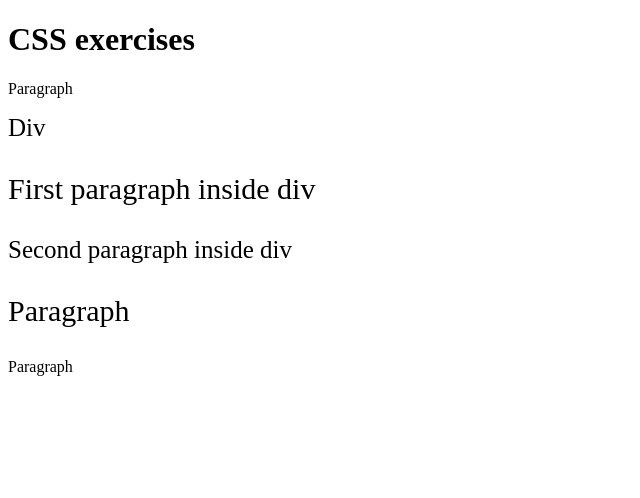
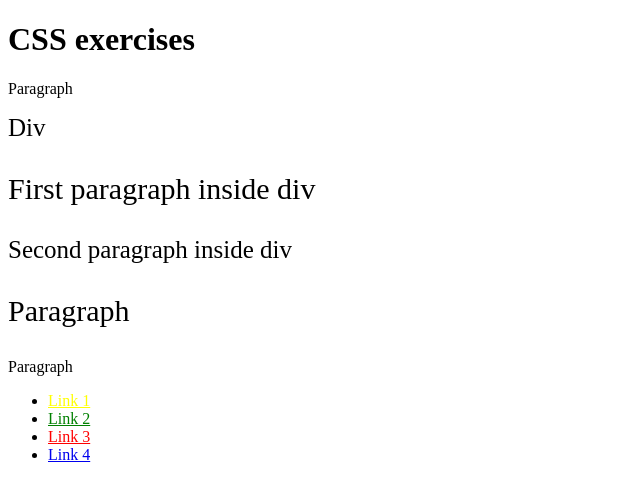
Before and after one commit to AntonHansson21/css-exercise, a plain HTML site: page exercise1/index.html in a window 1280 px wide. Shown: the whole page, without its empty margins (0-640 px from the left). Drawn offline with Linux system fonts and the light colour scheme.

Commit message:
gjorde uppgift 2

```diff
--- a/exercise1/index.html
+++ b/exercise1/index.html
@@ -15,5 +15,13 @@
 <p class="forsta">Paragraph</p>
 <p>Paragraph</p>
 
+<ul>
+    <li><a href="https://www.w3schools.com/tags/att_global_class.asp">Link 1</a></li>
+    <li><a href="https://github.com/AntonHansson21/css-exercise">Link 2</a></li>
+    <li><a href="https://play.google.com/music/listen#/album/Bhjzq5q4xg47yhsm2nuxrv3snsi/Avicii/AV%C4%AACI+(01)">Link 3</a></li>
+    <li><a href="link.html">Link 4</a></li>
+</ul>
+
+
 </body>
 </html>
--- a/exercise1/style.css
+++ b/exercise1/style.css
@@ -4,3 +4,12 @@
 .forsta {
     font-size: 30px;
 }
+a[href^="https"] {
+    color: green;
+}
+a[href$="asp"] {
+    color: yellow;
+}
+a[href*="music"] {
+    color: red;
+}
```
Also changed, not shown: exercise1/link.html (added, +10 -0 lines).
